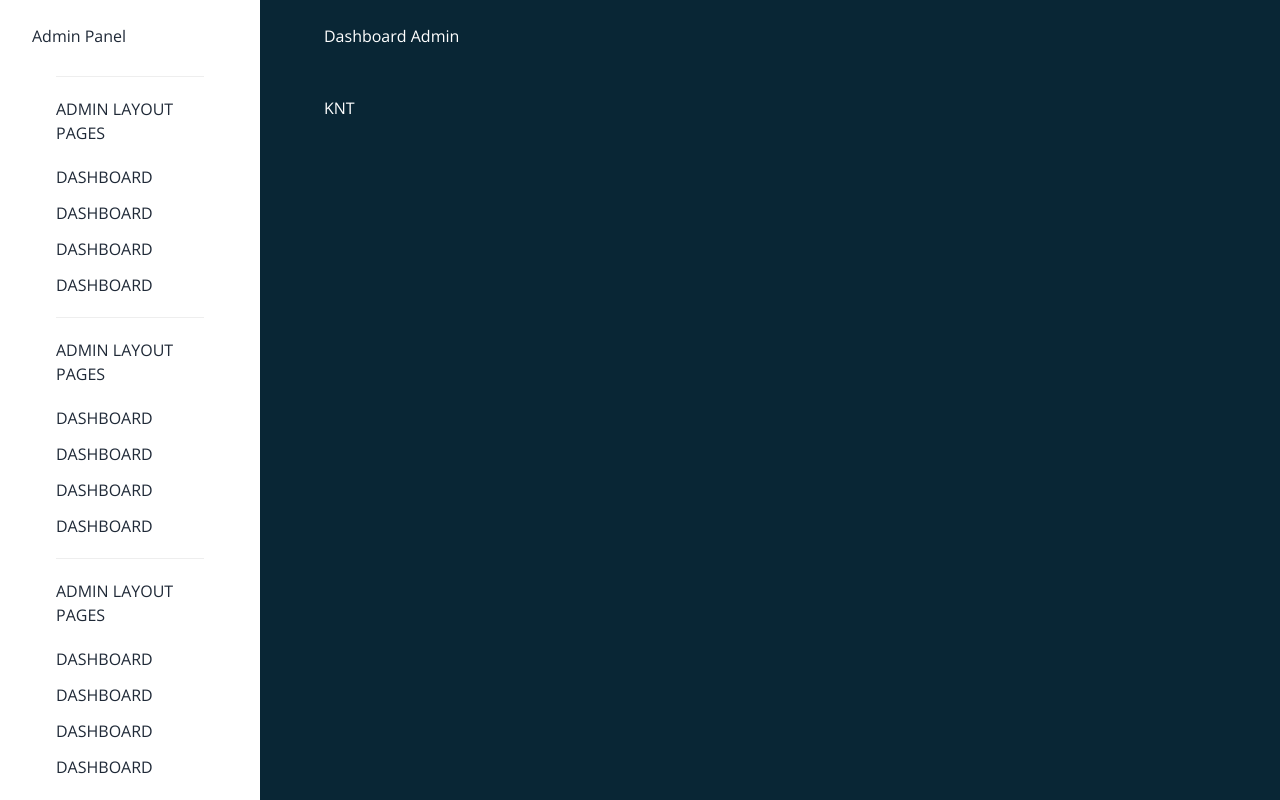
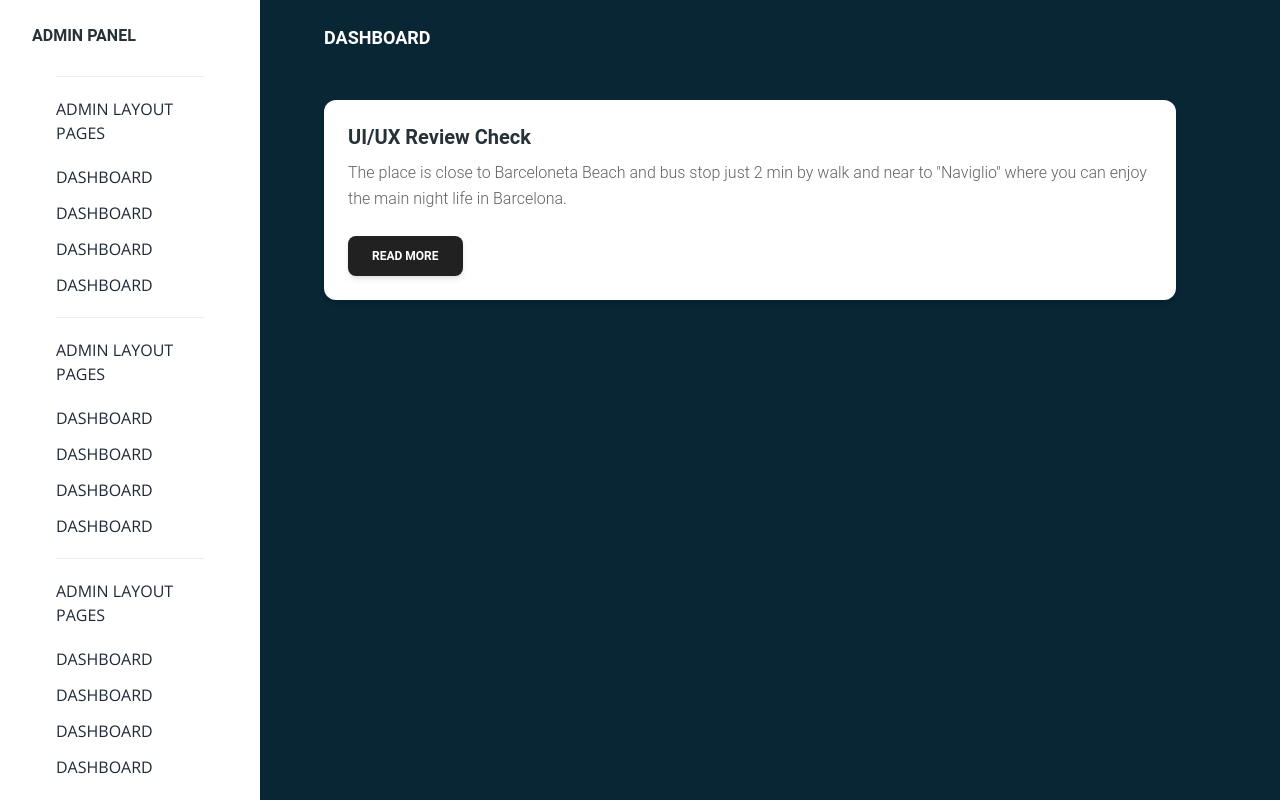
Before and after one commit to AlfariziDwiPrasetyo/karawang-app, a Next.js app: page /admin in a window 1280 px wide. Built offline with nearby package versions, Linux system fonts and the light colour scheme.

Commit message:
fixing layout error hydration

```diff
--- /dev/null
+++ b/app/(main)/layout.jsx
@@ -0,0 +1,22 @@
+import NavMain from "@/components/NavMain";
+import NavSearch from "@/components/NavSearch";
+import "@/styles/globals.css";
+
+export const metadata = {
+  title: "Karawang App",
+  description: "{desc}",
+};
+
+const RootLayout = ({ children }) => {
+  return (
+    <html>
+      <body>
+        <NavSearch />
+        <NavMain />
+        <main className="z-0 pt-16 mt-10">{children}</main>
+      </body>
+    </html>
+  );
+};
+
+export default RootLayout;
--- /dev/null
+++ b/app/(main)/page.jsx
@@ -0,0 +1,19 @@
+import React from "react";
+import getData from "@/components/action";
+import CardFeed from "@/components/CardFeed";
+import { CarouselComp } from "@/components/Carousel";
+import Feed from "@/components/Feed";
+const page = async () => {
+  const data = await getData();
+  return (
+    <div>
+      <CarouselComp />
+      <h1 className="font-bold text-center space-x-2 text-3xl mt-20">
+        Kabupaten Karawang
+      </h1>
+      <Feed />
+    </div>
+  );
+};
+
+export default page;
--- a/app/admin/page.jsx
+++ b/app/admin/page.jsx
@@ -5,6 +5,13 @@ import SidebarMenu from "@/components/SidebarMenu";
 import { Inter } from "next/font/google";
 import Container from "@/components/Container";
 import { useEffect } from "react";
+import {
+  Button,
+  Card,
+  CardBody,
+  CardFooter,
+  Typography,
+} from "@material-tailwind/react";
 
 const inter = Inter({ subsets: ["latin"] });
 
@@ -13,7 +20,9 @@ export default function Page({ children }) {
     <div className="flex">
       <Sidebar>
         <div className="mb-7">
-          <h1>Admin Panel</h1>
+          <Typography variant="h1" color="blue-gray" className="text-md">
+            ADMIN PANEL
+          </Typography>
         </div>
 
         <SidebarMenu className={"mx-6 py-5"} />
@@ -22,10 +31,27 @@ export default function Page({ children }) {
       </Sidebar>
       <section className="md:ml-[220px] text-white min-h-screen md:px-20 md:py-6 bg-[#092635] w-full">
         <Container>
-          <nav className="md:block hidden">Dashboard Admin</nav>
-          <section className="md:mt-12">
-            <div>KNT</div>
-          </section>
+          <nav className="md:block hidden">
+            <Typography variant="h1" color="white" className="text-lg">
+              DASHBOARD
+            </Typography>
+          </nav>
+
+          <Card className="md:mt-12 w-full">
+            <CardBody>
+              <Typography variant="h5" color="blue-gray" className="mb-2">
+                UI/UX Review Check
+              </Typography>
+              <Typography>
+                The place is close to Barceloneta Beach and bus stop just 2 min
+                by walk and near to &quot;Naviglio&quot; where you can enjoy the
+                main night life in Barcelona.
+              </Typography>
+            </CardBody>
+            <CardFooter className="pt-0">
+              <Button>Read More</Button>
+            </CardFooter>
+          </Card>
         </Container>
       </section>
     </div>
```
Also changed, not shown: app/(main)/alamat/page.jsx (renamed from app/alamat/page.jsx), app/(main)/galeri/page.jsx (renamed from app/galeri/page.jsx), app/(main)/visi-misi/page.jsx (renamed from app/visi-misi/page.jsx).
